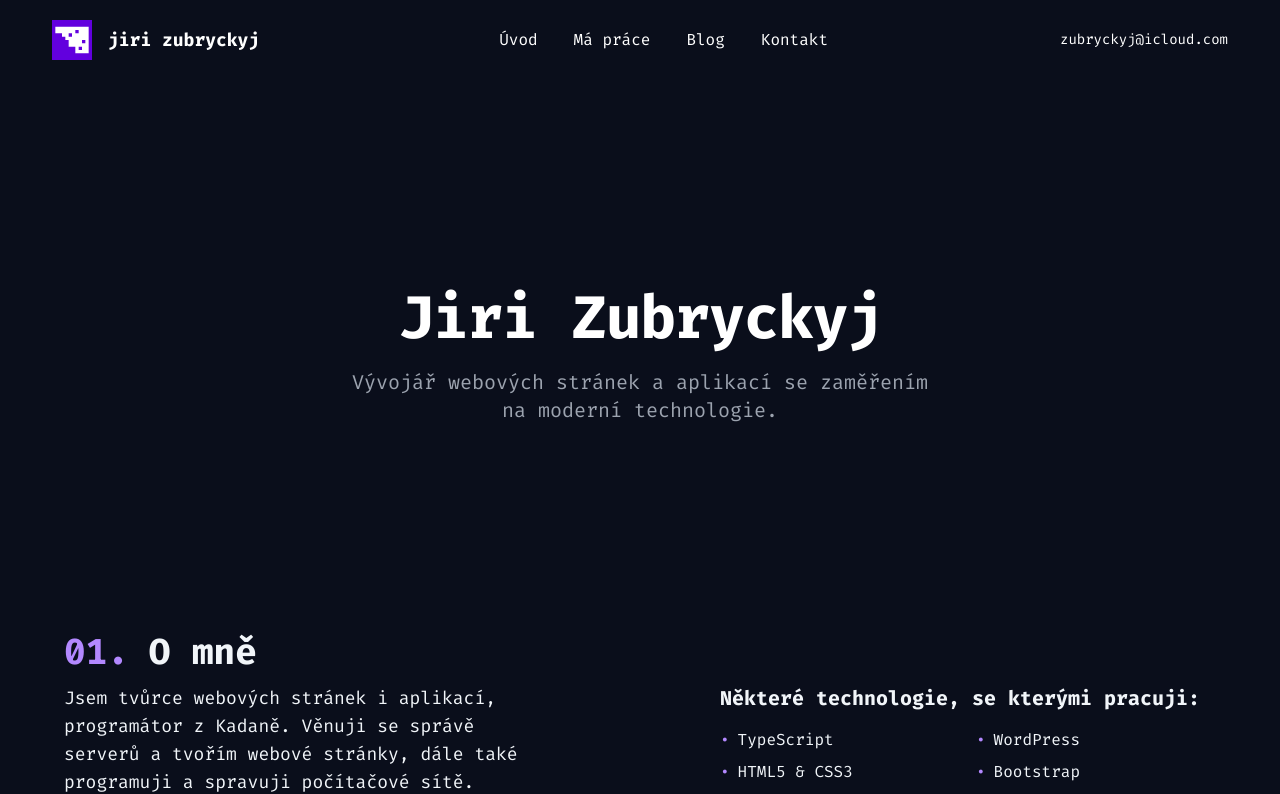
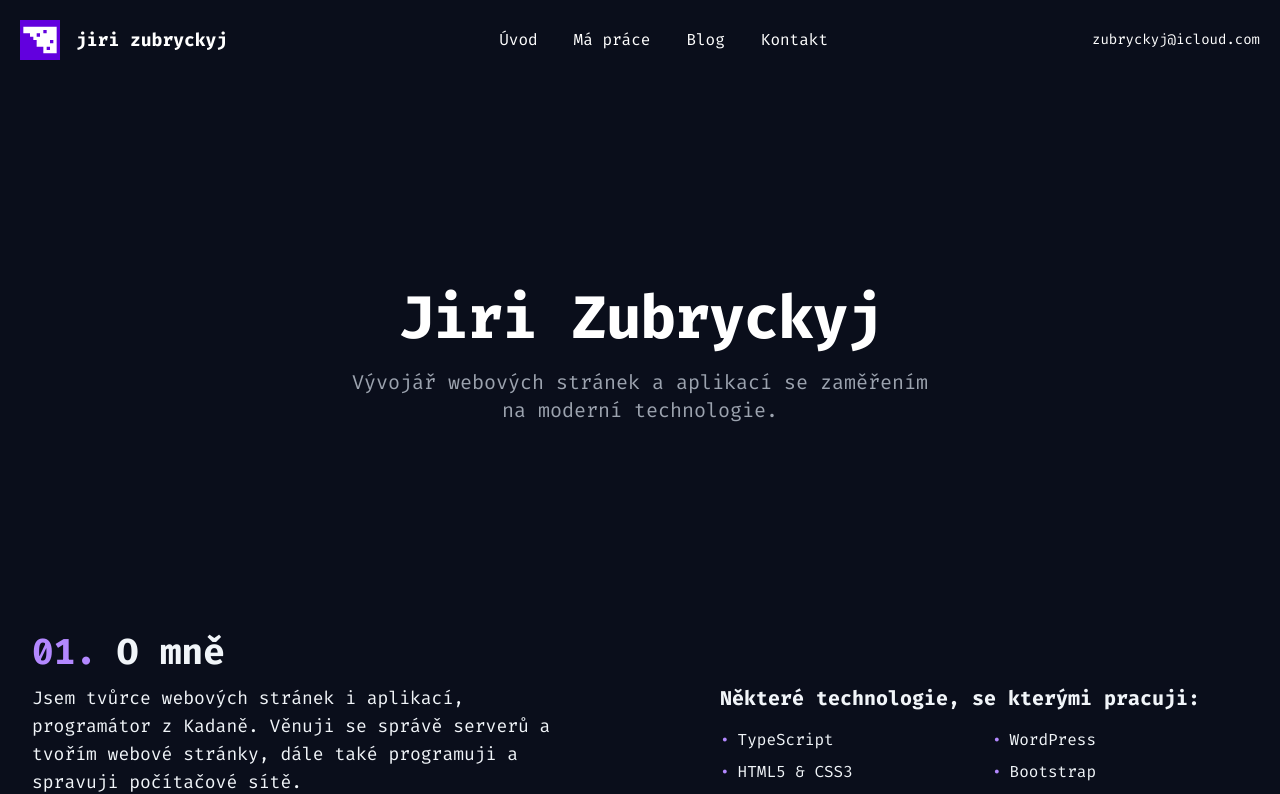
Before and after one commit to skokann/Portfolio-website, a Next.js app: page / in a window 1280 px wide. Shown: the top 794 px of the page. Built offline with nearby package versions, Linux system fonts and the light colour scheme.

Commit message:
updated px

```diff
--- a/src/app/page.tsx
+++ b/src/app/page.tsx
@@ -7,7 +7,7 @@ import Footer from "./components/footer/Footer";
 
 export default function Home() {
   return (
-    <main className="flex h-screen w-full flex-col items-center px-10  pt-2">
+    <main className="flex h-screen w-full flex-col items-center px-2  pt-2">
       <Navbar />
        <Hero />
        <AboutMe />
```
